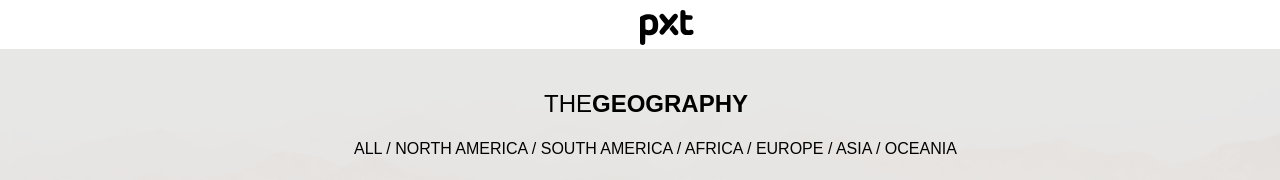
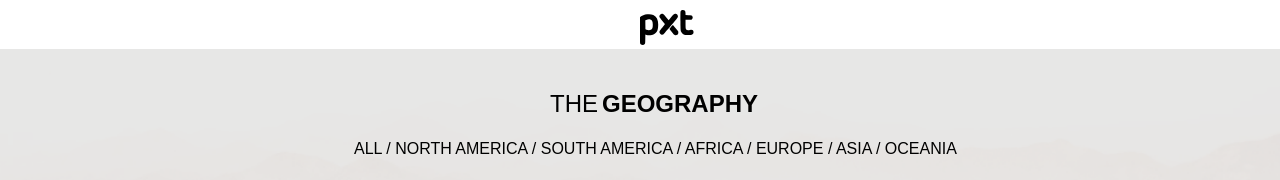
Before and after one commit to helenapaixao/Flags, a React (Create React App) app: page / in a window 1280 px wide. Shown: the top 180 px of the page. Built offline with nearby package versions, Linux system fonts and the light colour scheme.

Commit message:
feat: config title

```diff
--- a/src/pages/Flags/styles.ts
+++ b/src/pages/Flags/styles.ts
@@ -23,15 +23,16 @@ export const Title = styled.div`
   position: absolute;
   left: 50%;
   top: 50%;
-  margin-left: -96px;
+  margin-left: -90px;
   margin-top: -310px;
   font-size: 30px;
   font-weight: bold;
   display: flex;
     font-size: 24px;
   h1 {
-    font-size: 24px;
+     font-size: 24px;
       font-weight: italic;
+      margin-right: 4px;
   }
 
 `;
```
